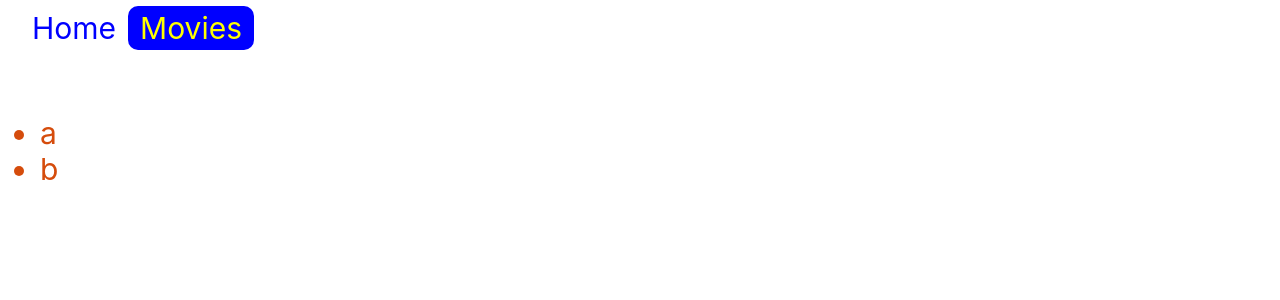
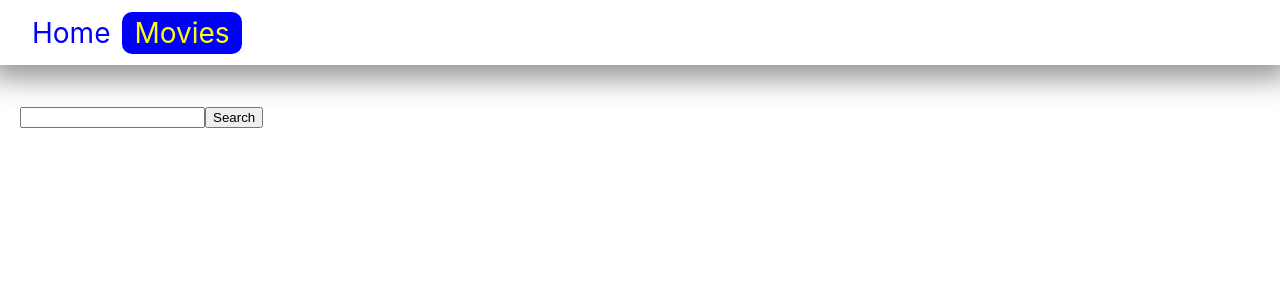
Before and after one commit to NatalisDom/goit-react-hw-05-movies, a React (Create React App) app: page /goit-react-hw-05-movies/movies in a window 1280 px wide. Shown: the top 300 px of the page. Built offline with nearby package versions, Linux system fonts and the light colour scheme.

Commit message:
movies, home, styled

```diff
--- a/src/components/App.styled.js
+++ b/src/components/App.styled.js
@@ -2,20 +2,22 @@ import styled from 'styled-components';
 import { NavLink } from 'react-router-dom';
 
 export const Header = styled.header`
+  display: flex;
   align-items: center;
-
-  padding: 10px 20px;
-
+  gap: 15px;
   height: 65px;
+  margin-left: -30px;
+  margin-right: -30px;
+  padding: 0px 30px;
+  margin-bottom: 30px;
+  box-shadow: 0px 12px 30px 0px rgba(0, 0, 0, 0.45);
 `;
 
 export const Link = styled(NavLink)`
   text-decoration: none;
   padding: 4px 12px;
-
   border-radius: 10px;
   color: blue;
-
   &.active {
     background-color: blue;
     color: yellow;
--- a/src/components/pages/Home.jsx
+++ b/src/components/pages/Home.jsx
@@ -1,5 +1,6 @@
 import { useState, useEffect } from 'react';
 import { getTrending } from 'components/api/api';
+import { Link } from 'react-router-dom';
 
 export const Home = () => {
   const [trending, setTrending] = useState([]);
@@ -12,9 +13,14 @@ export const Home = () => {
   }, []);
   return (
     <main>
-      <ul>
+      <h1 className="movie_title">Trending today</h1>
+      <ul className="movie_list">
         {trending.map(({ title, id }) => {
-          return <li key={id}>{title}</li>;
+          return (
+            <li key={id}>
+              <Link className="movie_list__link">{title}</Link>
+            </li>
+          );
         })}
       </ul>
     </main>
--- a/src/components/pages/Movies.jsx
+++ b/src/components/pages/Movies.jsx
@@ -1,10 +1,10 @@
 export const Movies = () => {
   return (
     <main>
-      <ul>
-        <li>a</li>
-        <li>b</li>
-      </ul>
+      <div>
+        <input type="text" />
+        <button type="button">Search</button>
+      </div>
     </main>
   );
 };
--- a/src/index.css
+++ b/src/index.css
@@ -14,6 +14,26 @@ code {
 
 .App {
   height: 100vh;
-  font-size: 30px;
+  font-size: 28px;
   color: #d54c0c;
+  padding: 0px 20px;
+  overflow: hidden;
 }
+
+.movie_title {
+  margin: 0px 0px 30px 0px;
+  font-size: 36px;
+}
+
+.movie_list {
+  margin: 0px;
+ }
+
+.movie_list li {
+  margin-bottom: 5px;
+  font-size: 24px;
+}
+.movie_list__link {
+  text-decoration: none;
+  color: blue;
+}
```
